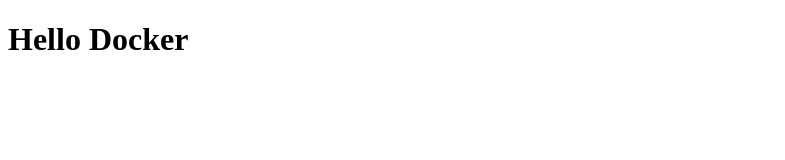
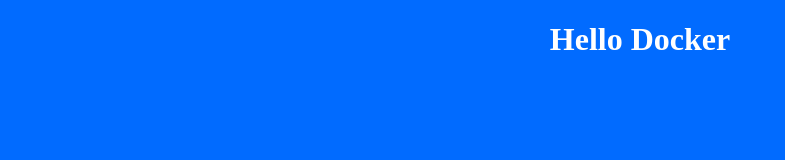
Before and after one commit to Lasdepic/mon-agence, a plain HTML site: page frontend/index.html in a window 1280 px wide. Shown: the whole page, without its empty margins (0-785 px from the left). Drawn offline with Linux system fonts and the light colour scheme.

Commit message:
styleCSS

```diff
--- a/frontend/index.html
+++ b/frontend/index.html
@@ -3,6 +3,7 @@
 <head>
     <meta charset="UTF-8">
     <meta name="viewport" content="width=device-width, initial-scale=1.0">
+    <link rel="stylesheet" href="style.css">
     <title>Docker</title>
 </head>
 <body>
--- a/frontend/style.css
+++ b/frontend/style.css
@@ -0,0 +1,8 @@
+body, html {
+    margin: 0;
+    padding: 0;
+    background-color: rgb(1, 107, 255);
+    display: flex;
+    justify-content: center;
+    color: white;
+}
```
